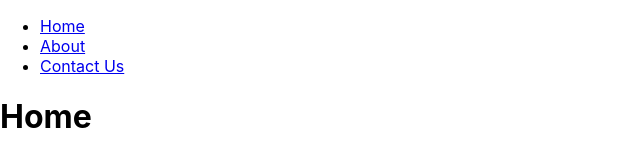
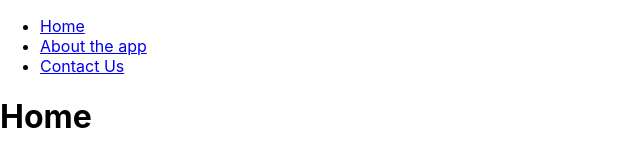
Before and after one commit to 123saketh/argowebapp, a React (Create React App) app: page / in a window 1280 px wide. Shown: the top 160 px of the page, without its empty margins (0-640 px from the left). Built offline with nearby package versions, Linux system fonts and the light colour scheme.

Commit message:
changed about

```diff
--- a/src/App.tsx
+++ b/src/App.tsx
@@ -15,7 +15,7 @@ function App() {
             </li>
             <li>
               <Link to="/about">
-                About
+                About the app
               </Link>
             </li>
             <li>
```
